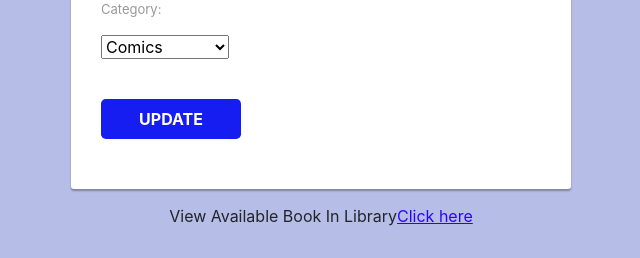
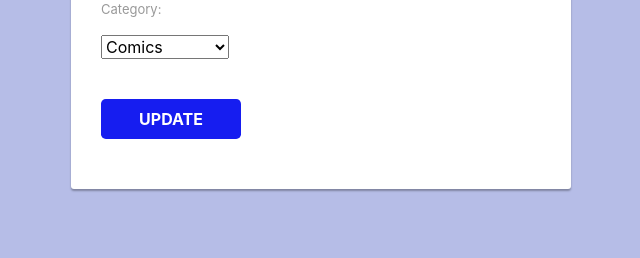
Before and after one commit to bhalsinganuja/LibraryManagementSystem, a Django app: page /updatebook/14/ in a window 1280 px wide. Shown: the part 560-818 px from the top of the page, without its empty margins (319-959 px from the left). After the commit the page ends 752 px from the top, so only its background shows below. Run offline with Django 3.2, Linux system fonts and the light colour scheme; data comes from the database, SQL or seed files in the repository; some libraries are stand-ins or nearby versions.

Commit message:
Update update.html

```diff
--- a/Library/templates/library/update.html
+++ b/Library/templates/library/update.html
@@ -121,7 +121,7 @@
     			</div>
     		</div>
         </form>
-    	<div class="text-center">View Available Book In Library<a href="viewbook">Click here</a></div>
+
     </div>
 
 
```
